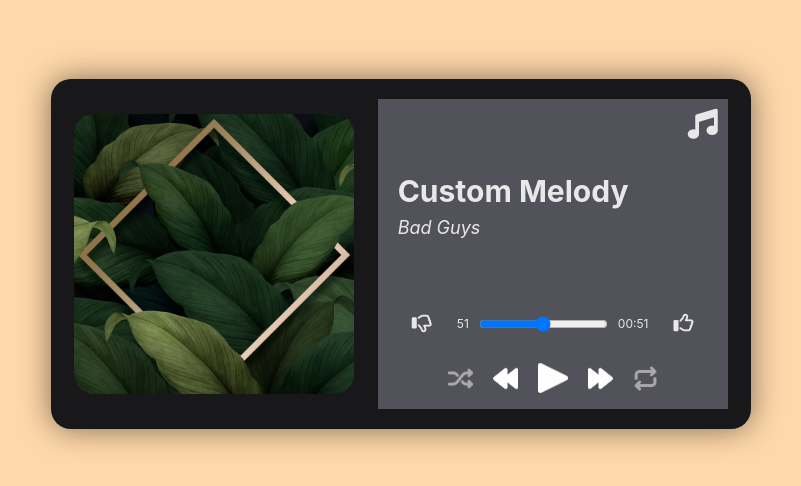
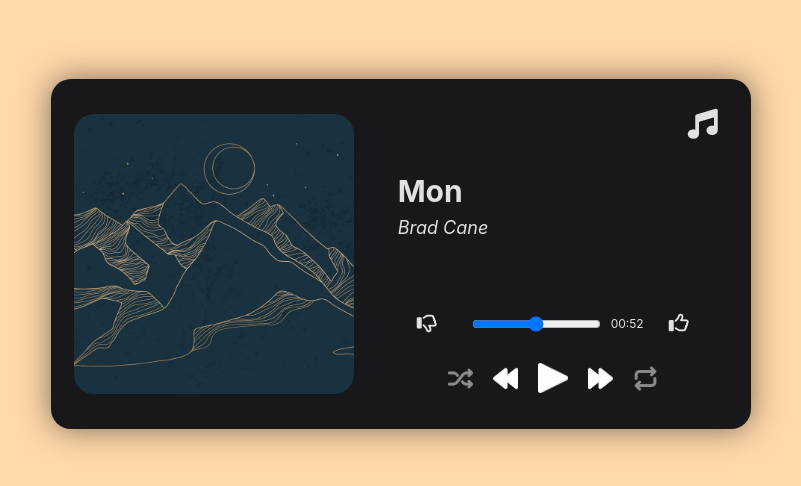
Before and after one commit to kinxori/Music-Media-Player-PRACTICE, a React (Vite) app: page / in a window 1280 px wide. Shown: the part 146-632 px from the top of the page, without its empty margins (239-1040 px from the left). Built offline with nearby package versions, Linux system fonts and the light colour scheme.

Commit message:
trying to use duration for isSong.src

```diff
--- a/src/App.tsx
+++ b/src/App.tsx
@@ -59,16 +59,23 @@ function App() {
   const [isSuffle, setSuffle] = useState(false);
   const [isPaused, setPaused] = useState(false);
   const [isRepeat, setRepeat] = useState("1");
-  const [isSong, setSong] = useState({
+  const [isSong, setSong] = useState<Song>({
     id: "",
     song: "",
     artist: "",
-    src: "",
-    cover: "",
+    src: HTMLAudioElement,
+    cover: HTMLPictureElement,
   });
+  interface Song {
+    id: string;
+    song: string;
+    artist: string;
+    src: HTMLAudioElement;
+    cover: HTMLPictureElement;
+  }
 
   useEffect(() => {
-    setSong(data[0]);
+    setSong(data[5]);
     const defaultPlaylist = () => {
       const index = 0;
       const nextIndex = index === data.length - 1 ? 0 : index + 1;
@@ -78,9 +85,9 @@ function App() {
     };
   }, [data]);
 
-  const formatTotalTime = (length: number) => {
-    const minutes = Math.floor(length / 60);
-    const seconds = length % 60;
+  const formatTotalTime = (duration: number) => {
+    const minutes = Math.floor(duration / 60);
+    const seconds = duration % 60;
     return `${minutes.toString().padStart(2, "0")}:${seconds
       .toString()
       .padStart(2, "0")}`;
@@ -101,7 +108,7 @@ function App() {
         <div className="song-cover-img w-[40%] object-cover bg-zinc-600 m-0 rounded-[20px] overflow-hidden">
           <img src={isSong.cover} alt="song-cover" />
         </div>
-        <div className="song-content bg-zinc-600 w-[50%] h-[100%] m-0 flex justify-center items-center flex-col">
+        <div className="song-content w-[50%] h-[100%] m-0 flex justify-center items-center flex-col">
           <div className="song-copy m-0  h-[65%] w-[100%]">
             <button className="song-copy h-min w-min ml-auto flex">
               <i className="fa-solid fa-music my-[10px] mx-[10px] text-[30px] hover:scale-105"></i>
@@ -116,7 +123,7 @@ function App() {
               <i className="fa-regular fa-thumbs-down mx-[15px] text-[20px] hover:scale-105"></i>
               {/* <i class="fa-solid fa-thumbs-down"></i> */}
             </button>
-            <span className="mx-[10px] text-[12px]">{isSong.src.length}</span>
+            <span className="mx-[10px] text-[12px]">{isSong.src.duration}</span>
             <input type="range"></input>
             <span className="mx-[10px] text-[12px]">
               {formatTotalTime(isSong.src.length)}
```
